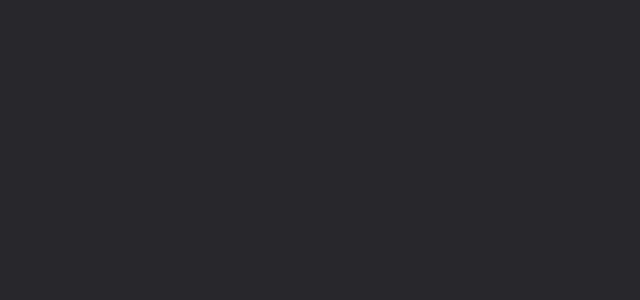
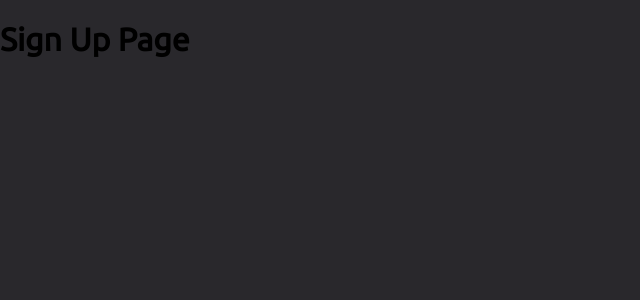
Before and after one commit to rbabaci1/Anywhere-Fitness, a React (Create React App) app in the folder anywhere-fitness/: page /accountType/instructor/signUp in a window 1280 px wide. Shown: the top 300 px of the page, without its empty margins (0-640 px from the left). Built offline with nearby package versions, Linux system fonts and the light colour scheme.

Commit message:
destructure the match object to get typeName in the  SignUp component

```diff
--- a/anywhere-fitness/src/App.js
+++ b/anywhere-fitness/src/App.js
@@ -17,7 +17,7 @@ function App() {
       <Route path='/login' component={LoginPage} />
 
       <Route exact path='/accountType/:typeName' component={UserType} />
-      <Route path='accountType/:typeName/signUp' component={SignUp} />
+      <Route path='/accountType/:typeName/signUp' component={SignUp} />
     </div>
   );
 }
--- a/anywhere-fitness/src/Pages/SignUpPage/SignUp.js
+++ b/anywhere-fitness/src/Pages/SignUpPage/SignUp.js
@@ -4,6 +4,12 @@ import { Form, Field, withFormik } from 'formik';
 import * as yup from 'yup';
 import axios from 'axios';
 
-export default function SignUp() {
-  return <div></div>;
+export default function SignUp({ match }) {
+  const { typeName } = match.params;
+
+  return (
+    <div>
+      <h1>Sign Up Page</h1>
+    </div>
+  );
 }
```
